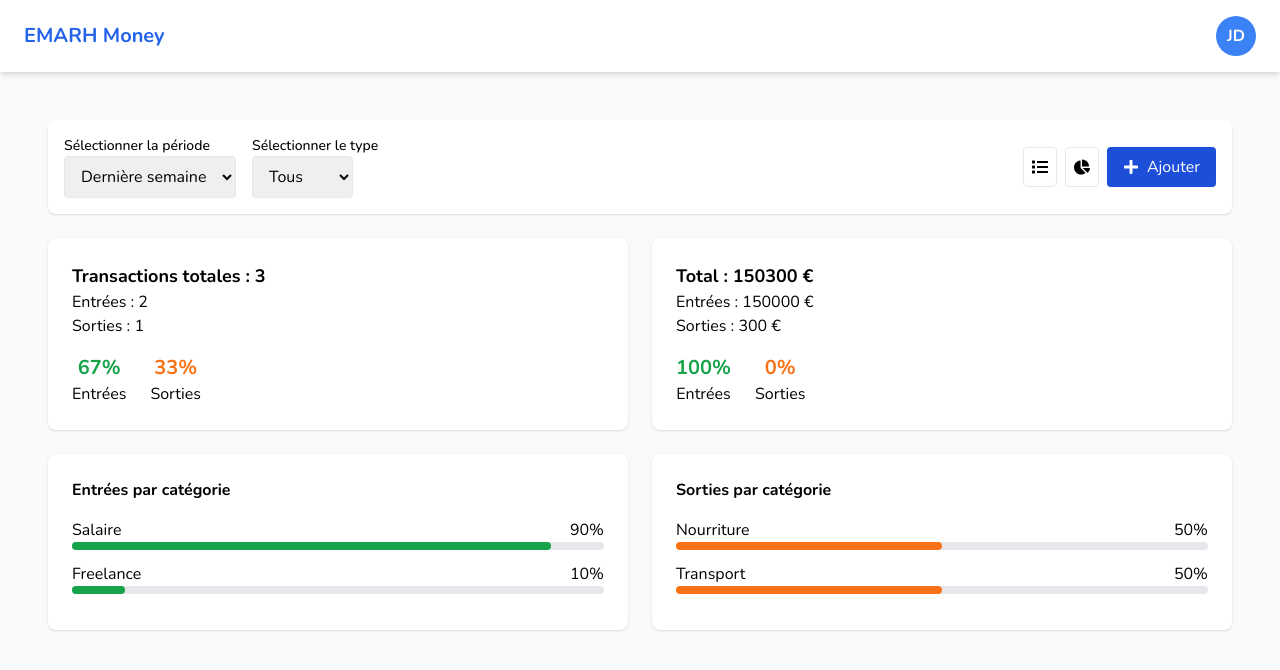
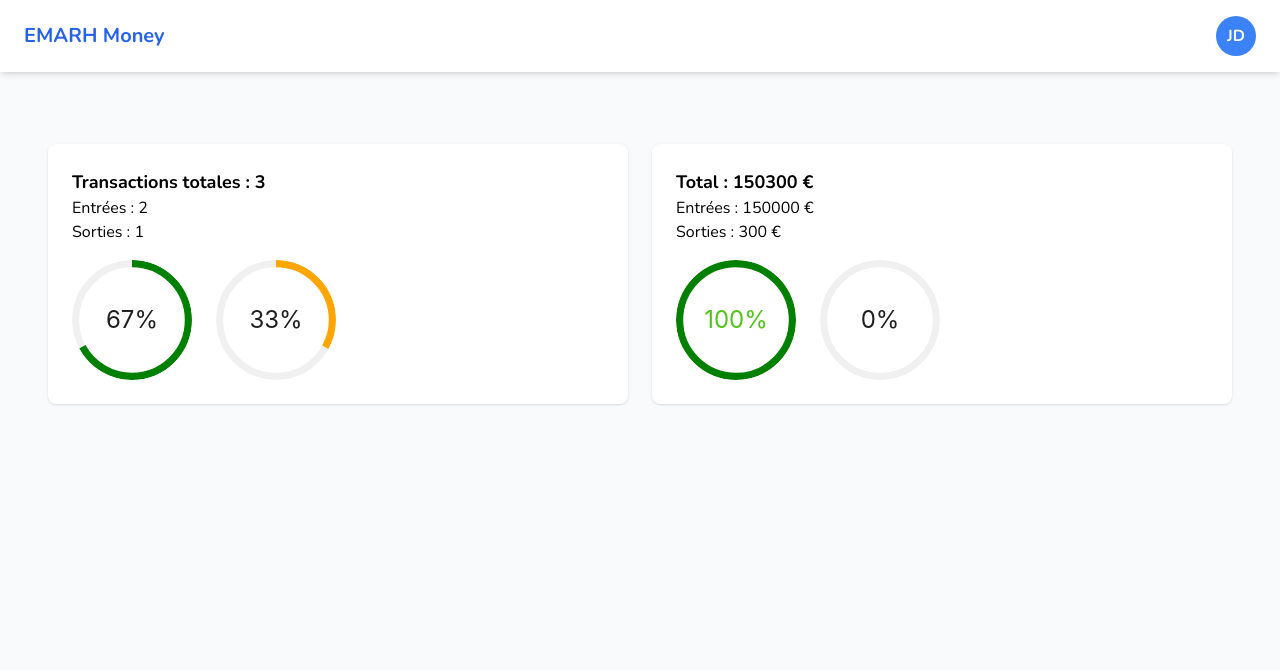
Before and after one commit to Harry8679/Emarh-Money-Front, a React (Create React App) app: page /dashboard in a window 1280 px wide. Shown: the top 670 px of the page. Built offline with nearby package versions, Linux system fonts and the light colour scheme.

Commit message:
Dashboard

```diff
--- a/src/pages/Dashboard.jsx
+++ b/src/pages/Dashboard.jsx
@@ -1,5 +1,6 @@
 import React, { useState } from "react";
 import { FaList, FaChartPie, FaPlus } from "react-icons/fa";
+import { Progress } from "antd"; // ⬅️ import antd
 import DefaultLayout from "../components/DefaultLayout";
 
 const Dashboard = () => {
@@ -13,61 +14,19 @@ const Dashboard = () => {
     depenses: 300,
     revenusCount: 2,
     depensesCount: 1,
-    categoriesRevenus: [
-      { nom: "Salaire", pourcentage: 90 },
-      { nom: "Freelance", pourcentage: 10 },
-    ],
-    categoriesDepenses: [
-      { nom: "Nourriture", pourcentage: 50 },
-      { nom: "Transport", pourcentage: 50 },
-    ],
   };
+
+  const totalCount = stats.revenusCount + stats.depensesCount;
+  const revenusPourcent = Math.round((stats.revenusCount / totalCount) * 100);
+  const depensesPourcent = Math.round((stats.depensesCount / totalCount) * 100);
+
+  const totalMontant = stats.revenus + stats.depenses;
+  const revenusMontantPourcent = Math.round((stats.revenus / totalMontant) * 100);
+  const depensesMontantPourcent = Math.round((stats.depenses / totalMontant) * 100);
 
   return (
     <DefaultLayout>
       <div className="min-h-screen p-6 bg-gray-50">
-            {/* Filtres */}
-            <div className="flex flex-wrap items-center justify-between gap-4 p-4 bg-white rounded-lg shadow">
-                <div className="flex gap-4">
-                <div>
-                    <label className="block text-sm font-medium">Sélectionner la période</label>
-                    <select
-                    className="px-3 py-2 border rounded"
-                    value={frequence}
-                    onChange={(e) => setFrequence(e.target.value)}
-                    >
-                    <option value="7j">Dernière semaine</option>
-                    <option value="30j">Dernier mois</option>
-                    <option value="365j">Dernière année</option>
-                    </select>
-                </div>
-                <div>
-                    <label className="block text-sm font-medium">Sélectionner le type</label>
-                    <select
-                    className="px-3 py-2 border rounded"
-                    value={type}
-                    onChange={(e) => setType(e.target.value)}
-                    >
-                    <option value="all">Tous</option>
-                    <option value="revenu">Entrées</option>
-                    <option value="depense">Sorties</option>
-                    </select>
-                </div>
-                </div>
-
-                <div className="flex gap-2">
-                <button className="p-2 border rounded hover:bg-gray-100">
-                    <FaList />
-                </button>
-                <button className="p-2 border rounded hover:bg-gray-100">
-                    <FaChartPie />
-                </button>
-                <button className="flex items-center gap-2 px-4 py-2 text-white bg-blue-700 rounded hover:bg-blue-800">
-                    <FaPlus /> Ajouter
-                </button>
-                </div>
-            </div>
-
         {/* Statistiques principales */}
         <div className="grid grid-cols-1 gap-6 mt-6 md:grid-cols-2">
           {/* Transactions */}
@@ -78,75 +37,42 @@ const Dashboard = () => {
             <p>Entrées : {stats.revenusCount}</p>
             <p>Sorties : {stats.depensesCount}</p>
             <div className="flex gap-6 mt-4">
-                    <div className="flex flex-col items-center">
-                    <div className="text-xl font-bold text-green-600">67%</div>
-                    <span>Entrées</span>
-                    </div>
-                    <div className="flex flex-col items-center">
-                    <div className="text-xl font-bold text-orange-500">33%</div>
-                    <span>Sorties</span>
-                    </div>
+              <Progress
+                type="circle"
+                percent={revenusPourcent}
+                strokeColor={{ "0%": "green", "100%": "green" }}
+                format={() => `${revenusPourcent}%`}
+              />
+              <Progress
+                type="circle"
+                percent={depensesPourcent}
+                strokeColor={{ "0%": "orange", "100%": "orange" }}
+                format={() => `${depensesPourcent}%`}
+              />
             </div>
           </div>
 
           {/* Chiffre d'affaires */}
           <div className="p-6 bg-white rounded-lg shadow">
             <h2 className="text-lg font-bold">
-                    Total : {stats.revenus + stats.depenses} €
+              Total : {totalMontant} €
             </h2>
             <p>Entrées : {stats.revenus} €</p>
             <p>Sorties : {stats.depenses} €</p>
             <div className="flex gap-6 mt-4">
-                    <div className="flex flex-col items-center">
-                    <div className="text-xl font-bold text-green-600">100%</div>
-                    <span>Entrées</span>
+              <Progress
+                type="circle"
+                percent={revenusMontantPourcent}
+                strokeColor={{ "0%": "green", "100%": "green" }}
+                format={() => `${revenusMontantPourcent}%`}
+              />
+              <Progress
+                type="circle"
+                percent={depensesMontantPourcent}
+                strokeColor={{ "0%": "orange", "100%": "orange" }}
+                format={() => `${depensesMontantPourcent}%`}
+              />
             </div>
-                    <div className="flex flex-col items-center">
-                    <div className="text-xl font-bold text-orange-500">0%</div>
-                    <span>Sorties</span>
-                    </div>
-                </div>
-                </div>
-            </div>
-
-            {/* Catégories */}
-            <div className="grid grid-cols-1 gap-6 mt-6 md:grid-cols-2">
-                {/* Revenus */}
-                <div className="p-6 bg-white rounded-lg shadow">
-                <h2 className="mb-4 font-bold">Entrées par catégorie</h2>
-                {stats.categoriesRevenus.map((cat, i) => (
-                    <div key={i} className="mb-3">
-                    <div className="flex justify-between">
-                        <span>{cat.nom}</span>
-                        <span>{cat.pourcentage}%</span>
-                    </div>
-                    <div className="w-full h-2 bg-gray-200 rounded">
-                        <div
-                        className="h-2 bg-green-600 rounded"
-                        style={{ width: `${cat.pourcentage}%` }}
-                        ></div>
-                    </div>
-                    </div>
-                ))}
-                </div>
-
-                {/* Dépenses */}
-                <div className="p-6 bg-white rounded-lg shadow">
-                <h2 className="mb-4 font-bold">Sorties par catégorie</h2>
-                {stats.categoriesDepenses.map((cat, i) => (
-                    <div key={i} className="mb-3">
-                    <div className="flex justify-between">
-                        <span>{cat.nom}</span>
-                        <span>{cat.pourcentage}%</span>
-                    </div>
-                    <div className="w-full h-2 bg-gray-200 rounded">
-                        <div
-                        className="h-2 bg-orange-500 rounded"
-                        style={{ width: `${cat.pourcentage}%` }}
-                        ></div>
-                    </div>
-                    </div>
-                ))}
           </div>
         </div>
       </div>
```
Lines whose indentation alone changed are shown as unchanged.
